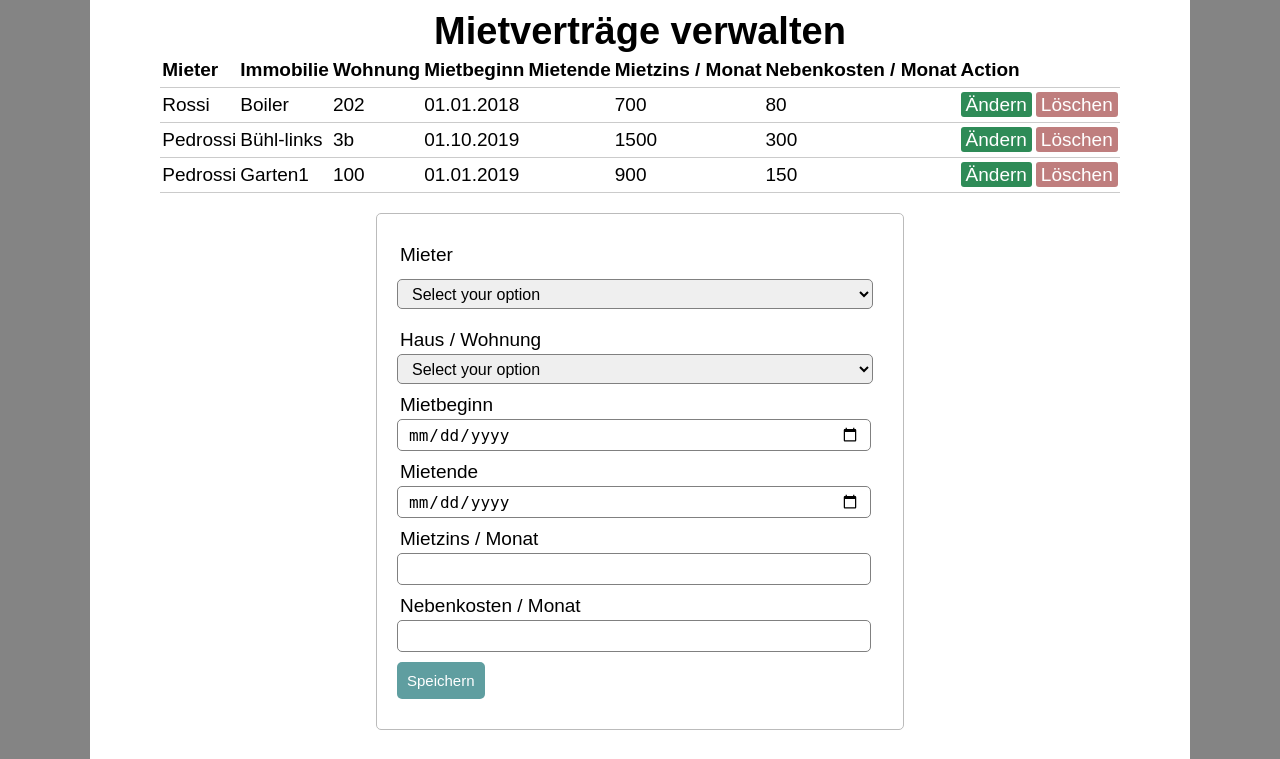
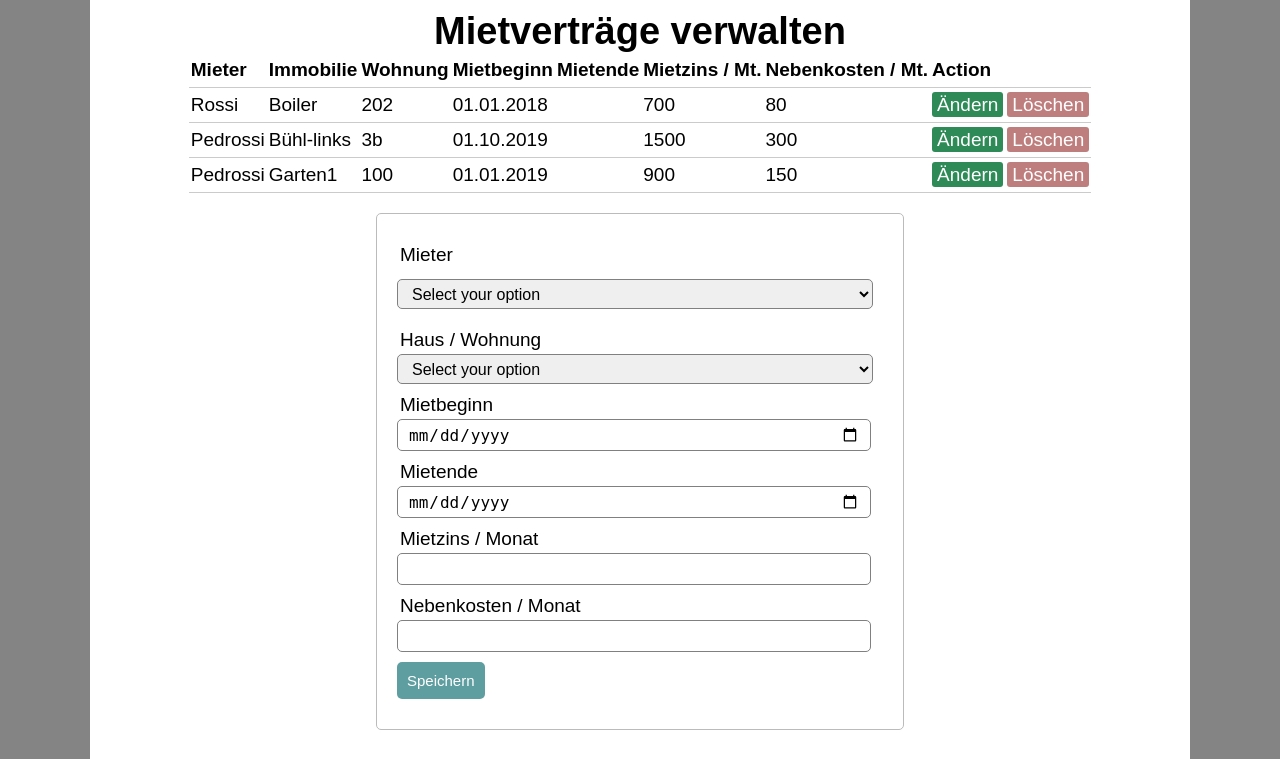
Before and after one commit to Ste1Dan1/LandlordManager, a PHP site: page /mietvertrag.php in a window 1280 px wide. Shown: the part 99-858 px from the top of the page. Run offline with PHP 8.4, Linux system fonts and the light colour scheme; a user stored in the database is signed in; data comes from the database, SQL or seed files in the repository.

Commit message:
Mietvertrag: Dropdown alphabetisch geordnet, Tabelle richtig geordnet nach Haus, Whg.-Bezeichnung

```diff
--- a/mietvertrag.php
+++ b/mietvertrag.php
@@ -34,7 +34,7 @@ include 'loginCheck.inc.php';
         FROM `mietvertrag`
 	LEFT JOIN `wohnung` ON `mietvertrag`.`FK_wohnungID` = `wohnung`.`wohnungID`
 	LEFT JOIN `mieter` ON `mietvertrag`.`FK_mieterID` = `mieter`.`mieterID`
-	LEFT JOIN `haus` ON `wohnung`.`FK_hausID` = `haus`.`hausID` ORDER BY `haus`.`bezeichnung`, `wohnung`.`wohnungID`, `mietvertrag`.`mietbeginn`;";
+	LEFT JOIN `haus` ON `wohnung`.`FK_hausID` = `haus`.`hausID` ORDER BY `haus`.`bezeichnung`, `wohnung`.`wohnungsNummer`, `mietvertrag`.`mietbeginn`;";
 
         $res = mysqli_query($link, $abfrage) or die("Abfrage hat nicht geklappt");
         ?>
@@ -50,8 +50,8 @@ include 'loginCheck.inc.php';
                         <th>Wohnung</th>
                         <th>Mietbeginn</th>
                         <th>Mietende</th>
-                        <th>Mietzins / Monat</th>
-                        <th>Nebenkosten / Monat</th>
+                        <th>Mietzins / Mt.</th>
+                        <th>Nebenkosten / Mt.</th>
 
                         <th colspan="2">Action</th>
                     </tr>
@@ -108,7 +108,7 @@ include 'loginCheck.inc.php';
                     <label>Mieter</label>
                     <select class="input-group" name="mieter" required>
                         <?php
-                        $sql = mysqli_query($link, "SELECT mieterID, name, vorname FROM mieter");
+                        $sql = mysqli_query($link, "SELECT mieterID, name, vorname FROM mieter ORDER BY name");
 
 
                         //Default Value anzeigen falls nichts ausgewählt
```
